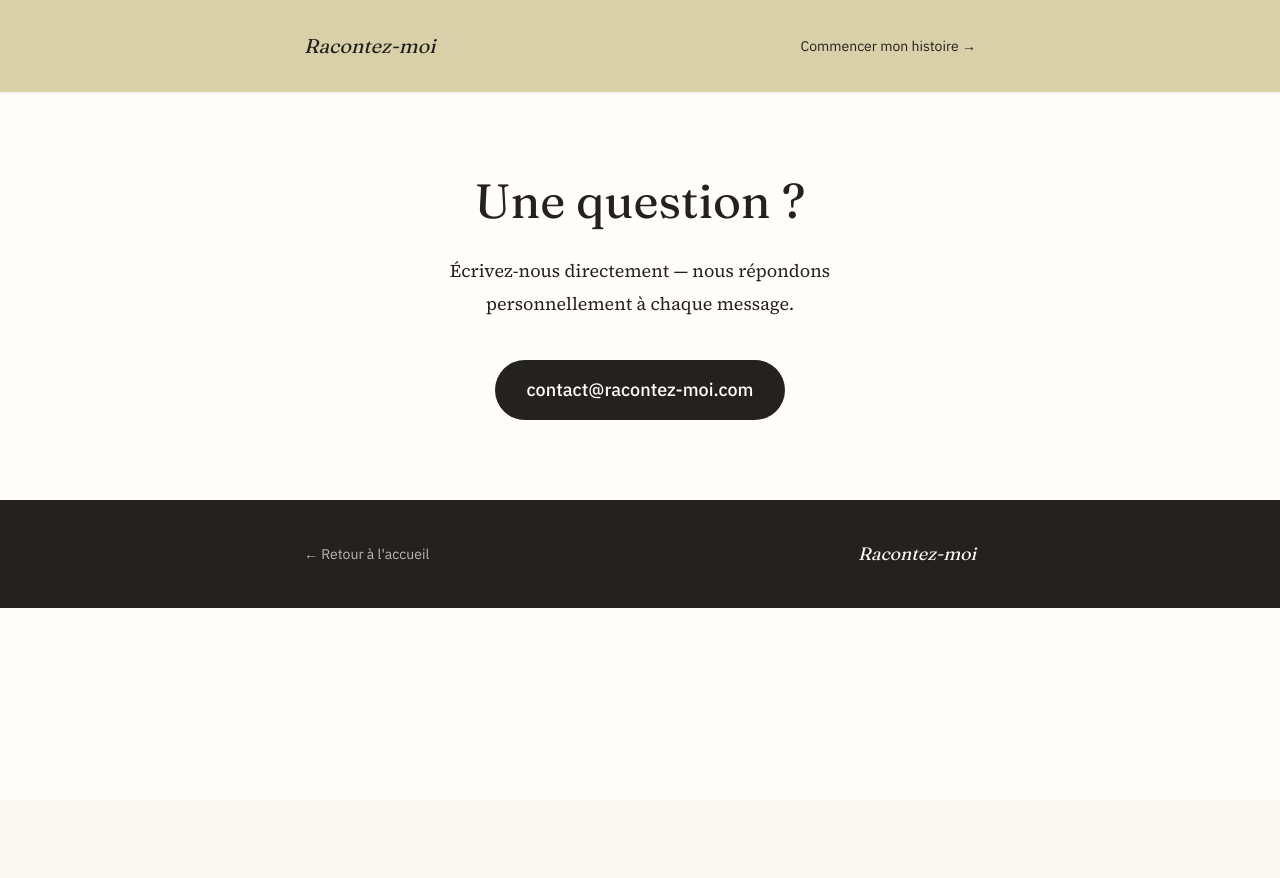
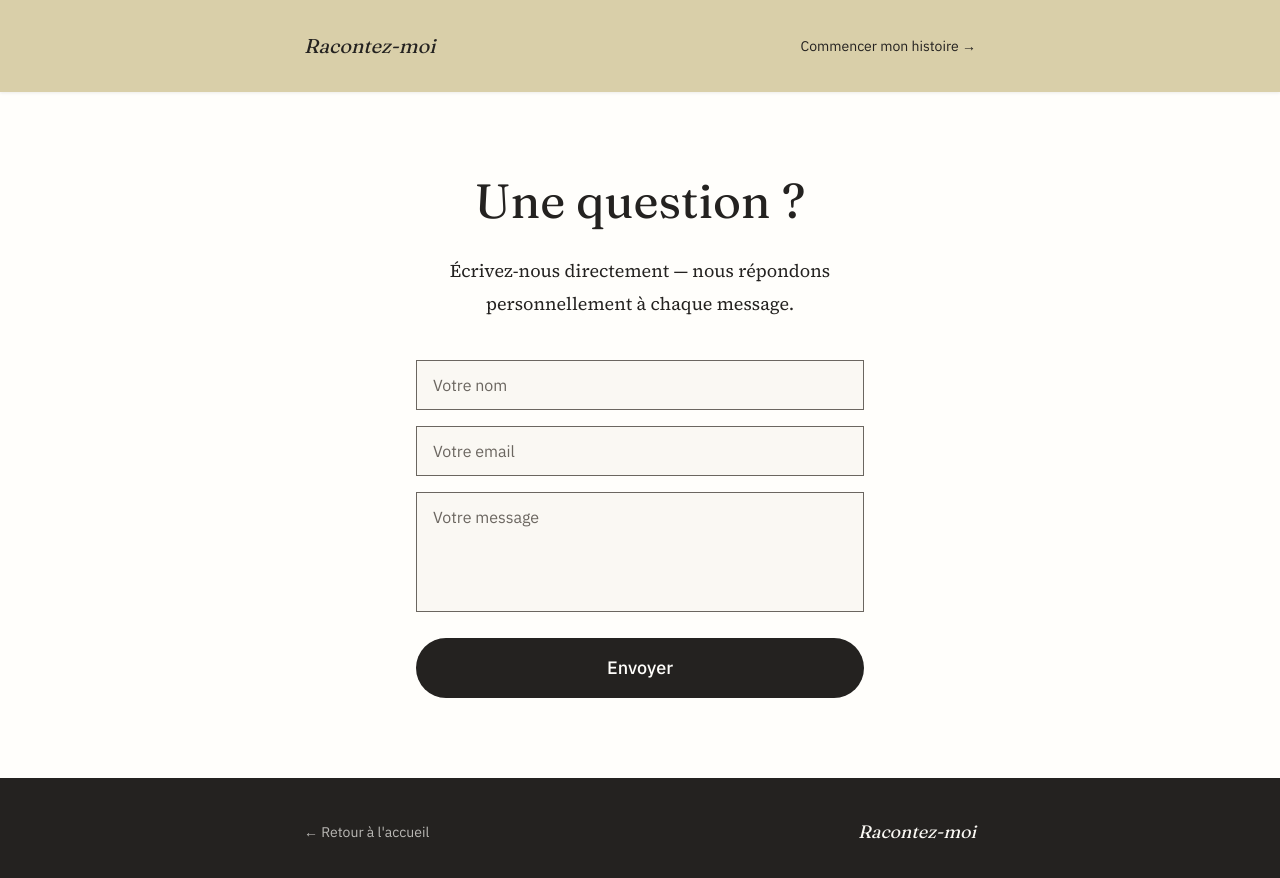
Before and after one commit to Rigi34/racontez-moi, a Next.js app: page /contact in a window 1280 px wide. Shown: the top 878 px of the page. Before the commit the page ends 800 px from the top, so only its background shows below. Built offline with nearby package versions, Linux system fonts and the light colour scheme.

Commit message:
Formulaire de contact réel (envoi Brevo) — remplace le lien mailto
Aucune adresse email affichée publiquement sur la page. Envoi vers
regis@coherencelab.fr via l'API Brevo déjà en place (même mécanisme que
l'envoi du fragment démo), reply-to sur l'adresse du visiteur.

```diff
--- /dev/null
+++ b/app/api/contact/route.ts
@@ -0,0 +1,43 @@
+import { NextRequest, NextResponse } from "next/server";
+
+export async function POST(req: NextRequest) {
+  let body: { nom?: string; email?: string; message?: string };
+  try {
+    body = await req.json();
+  } catch {
+    return NextResponse.json({ error: "Requête invalide." }, { status: 400 });
+  }
+
+  const { nom, email, message } = body;
+  if (!nom?.trim() || !email?.trim() || !/^[^\s@]+@[^\s@]+\.[^\s@]+$/.test(email) || !message?.trim()) {
+    return NextResponse.json({ error: "Merci de remplir tous les champs avec une adresse email valide." }, { status: 400 });
+  }
+
+  const res = await fetch("https://api.brevo.com/v3/smtp/email", {
+    method: "POST",
+    headers: {
+      "api-key": process.env.BREVO_API_KEY!,
+      "Content-Type": "application/json",
+    },
+    body: JSON.stringify({
+      sender: { name: "Racontez-moi — Contact", email: "regis@coherencelab.fr" },
+      to: [{ email: "regis@coherencelab.fr" }],
+      replyTo: { email, name: nom },
+      subject: `Contact racontez-moi.com — ${nom}`,
+      htmlContent: `
+        <div style="font-family: Georgia, serif; max-width: 600px; margin: 0 auto; color: #242220; line-height: 1.75;">
+          <p><strong>Nom :</strong> ${nom}</p>
+          <p><strong>Email :</strong> ${email}</p>
+          <p style="margin-top: 1.5em; white-space: pre-line;">${message}</p>
+        </div>
+      `,
+    }),
+  });
+
+  if (!res.ok) {
+    console.error("Brevo contact error:", await res.text());
+    return NextResponse.json({ error: "Erreur lors de l'envoi. Réessayez." }, { status: 500 });
+  }
+
+  return NextResponse.json({ ok: true });
+}
--- /dev/null
+++ b/app/contact/FormulaireContact.tsx
@@ -0,0 +1,75 @@
+"use client";
+
+import { useState } from "react";
+
+export default function FormulaireContact() {
+  const [nom, setNom] = useState("");
+  const [email, setEmail] = useState("");
+  const [message, setMessage] = useState("");
+  const [envoye, setEnvoye] = useState(false);
+  const [loading, setLoading] = useState(false);
+  const [error, setError] = useState("");
+
+  const envoyer = async (e: React.FormEvent) => {
+    e.preventDefault();
+    setLoading(true);
+    setError("");
+    try {
+      const res = await fetch("/api/contact", {
+        method: "POST",
+        headers: { "Content-Type": "application/json" },
+        body: JSON.stringify({ nom, email, message }),
+      });
+      if (!res.ok) throw new Error();
+      setEnvoye(true);
+    } catch {
+      setError("Une erreur s'est produite. Veuillez réessayer.");
+    } finally {
+      setLoading(false);
+    }
+  };
+
+  if (envoye) {
+    return (
+      <p className="font-display italic text-xl text-encre">
+        Votre message a bien été envoyé. Nous vous répondrons personnellement.
+      </p>
+    );
+  }
+
+  return (
+    <form onSubmit={envoyer} className="space-y-4 text-left max-w-md mx-auto">
+      <input
+        type="text"
+        value={nom}
+        onChange={(e) => setNom(e.target.value)}
+        placeholder="Votre nom"
+        required
+        className="w-full bg-papier border border-grege font-sans text-base text-encre px-4 py-3 focus:outline-none focus:border-grege placeholder:text-grege"
+      />
+      <input
+        type="email"
+        value={email}
+        onChange={(e) => setEmail(e.target.value)}
+        placeholder="Votre email"
+        required
+        className="w-full bg-papier border border-grege font-sans text-base text-encre px-4 py-3 focus:outline-none focus:border-grege placeholder:text-grege"
+      />
+      <textarea
+        value={message}
+        onChange={(e) => setMessage(e.target.value)}
+        placeholder="Votre message"
+        required
+        className="w-full min-h-[120px] bg-papier border border-grege font-sans text-base text-encre px-4 py-3 resize-none focus:outline-none focus:border-grege placeholder:text-grege"
+      />
+      <button
+        type="submit"
+        disabled={loading}
+        className="w-full bg-encre text-blanc rounded-full font-sans font-medium text-lg px-8 py-4 hover:bg-[#3A3632] transition-colors duration-200 disabled:opacity-40"
+      >
+        {loading ? "Envoi en cours…" : "Envoyer"}
+      </button>
+      {error && <p className="font-sans text-sm text-red-700">{error}</p>}
+    </form>
+  );
+}
--- a/app/contact/page.tsx
+++ b/app/contact/page.tsx
@@ -1,5 +1,6 @@
 import type { Metadata } from "next";
 import Link from "next/link";
+import FormulaireContact from "./FormulaireContact";
 
 export const metadata: Metadata = {
   title: "Contact — Racontez-moi",
@@ -36,12 +37,7 @@ export default function Contact() {
             Écrivez-nous directement — nous répondons personnellement à chaque
             message.
           </p>
-          <a
-            href="mailto:contact@racontez-moi.com"
-            className="inline-block bg-encre text-blanc rounded-full font-sans font-medium text-lg px-8 py-4 hover:bg-[#3A3632] transition-colors duration-200"
-          >
-            contact@racontez-moi.com
-          </a>
+          <FormulaireContact />
         </div>
       </article>
 
```
